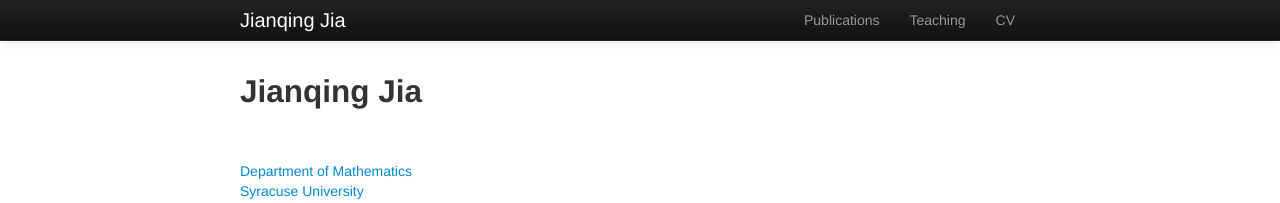
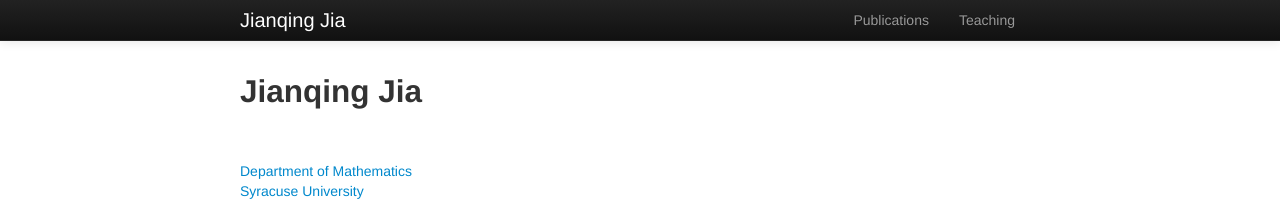
Before and after one commit to jjasonjia/jjasonjia.github.io, a Jekyll site: the page built from index.md, in a window 1280 px wide. Shown: the top 203 px of the page. Built offline with Jekyll 4.4.1, drawn with Linux system fonts in a browser that asks for light colours.

```diff
--- a/_includes/themes/twitter/default.html
+++ b/_includes/themes/twitter/default.html
@@ -40,7 +40,7 @@
 <!-- 				  <li><a href="{{ BASE_PATH }}/pages/talks.html">Talks</a></li> -->
 <!-- 				  <li><a href="{{ BASE_PATH }}/pages/404.html">Blog</a></li> -->
 				  <!-- <li><a href="{{ BASE_PATH }}/blog">Blog</a></li> -->
-				  <li><a href="{{ BASE_PATH }}/static/JianqingJia_CV.pdf">CV</a></li>
+<!-- 				  <li><a href="{{ BASE_PATH }}/static/JianqingJia_CV.pdf">CV</a></li> -->
 			  </ul>
 	        </div>
 	      </div>
```
